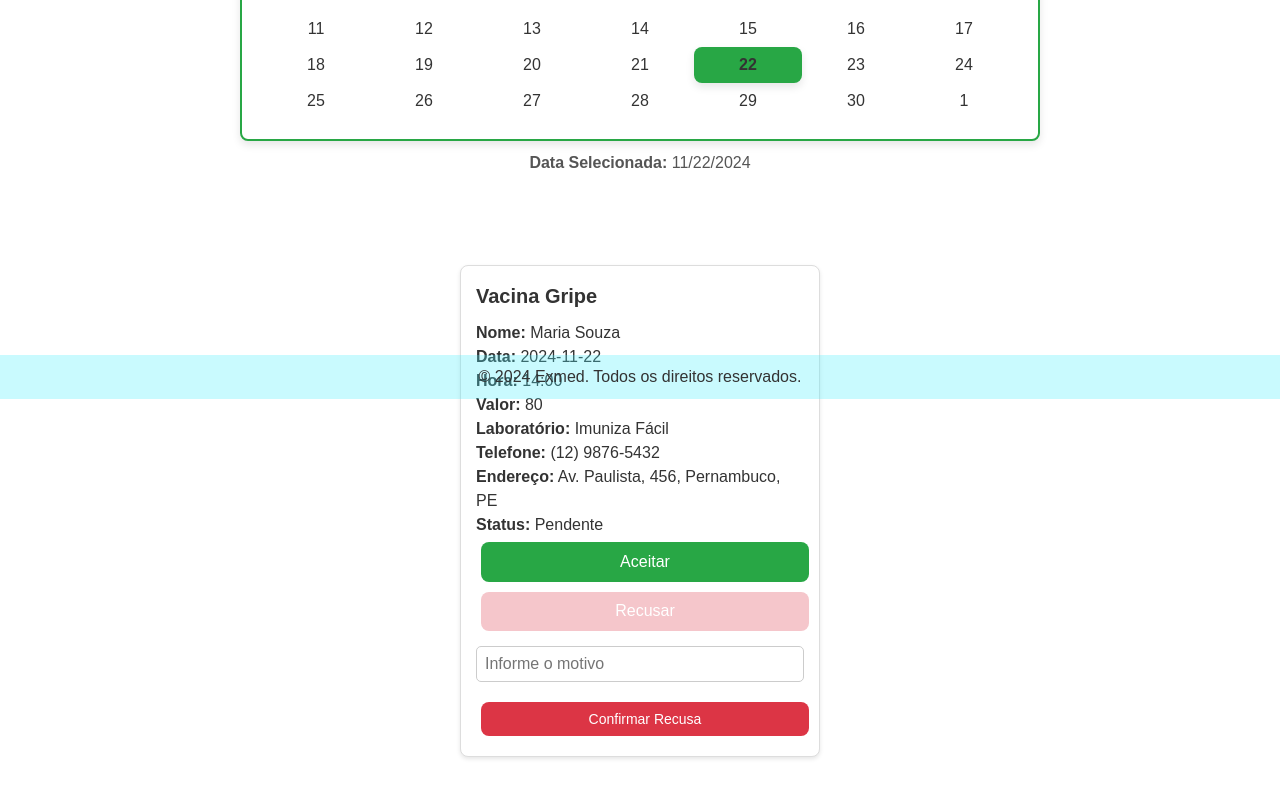
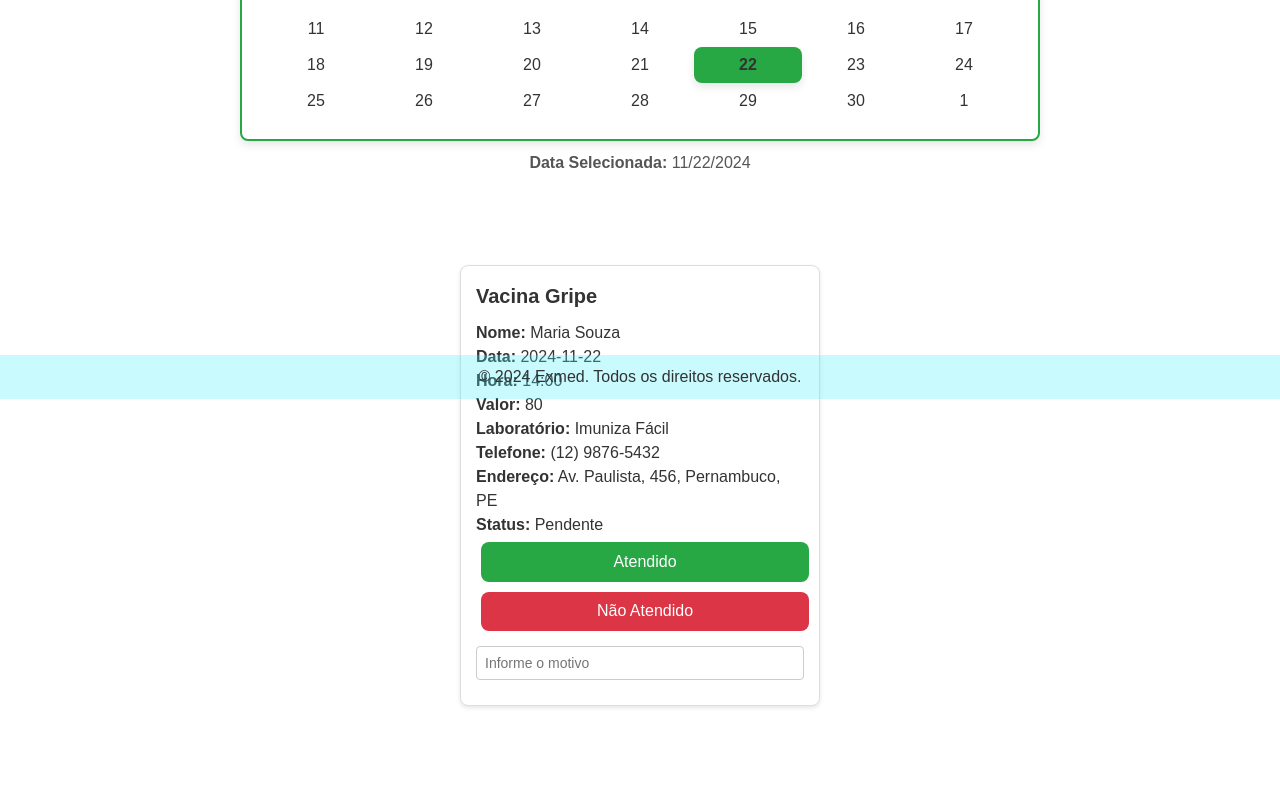
Before and after one commit to Shellbaka/projetoexmed, a React (Vite) app: page /agendamentos in a window 1280 px wide. Shown: the part 401-1198 px from the top of the page. After the commit the page ends 1167 px from the top, so only its background shows below. Built offline with nearby package versions, Linux system fonts and the light colour scheme.

Commit message:
As últimas modificações antes de uma grande mudança acontecer. Irei tentar criar uma nova página para preceder as outras duas de agendamento e fazer uma sequência.

```diff
--- a/src/pages/Agendamentos/Agendamentos.css
+++ b/src/pages/Agendamentos/Agendamentos.css
@@ -160,6 +160,23 @@ button {
   margin: 5px;
 }
 
+.button-aceitar {
+  background-color: #28a745;
+}
+
+.button-recusar {
+  background-color: #dc3545;
+}
+
+input[type="text"] {
+  margin-top: 10px;
+  padding: 8px;
+  width: 100%;
+  border: 1px solid #ccc;
+  border-radius: 4px;
+  font-size: 14px;
+}
+
 button:hover {
   background-color: #218838;
 }
--- a/src/pages/Agendamentos/Agendamentos.jsx
+++ b/src/pages/Agendamentos/Agendamentos.jsx
@@ -5,6 +5,7 @@ import './Agendamentos.css';
 
 function Agendamentos() {
   const [agendamentos, setAgendamentos] = useState([
+    // Dados de exemplo
     {
       id: 1,
       tipo: 'Vacina Variola',
@@ -83,10 +84,11 @@ function Agendamentos() {
       status: 'Pendente',
       motivoNegado: '',
     },
+    // Outros agendamentos
   ]);
 
-  const [motivoNegado, setMotivoNegado] = useState('');
   const [dataSelecionada, setDataSelecionada] = useState(new Date());
+  const [motivosNegados, setMotivosNegados] = useState({});
 
   const salvarNoLocalStorage = (id, status, motivo = '') => {
     const itemAtualizado = agendamentos.find((item) => item.id === id);
@@ -105,17 +107,22 @@ function Agendamentos() {
     }
   };
 
-  const aceitarAgendamento = (id) => {
-    salvarNoLocalStorage(id, 'Aceito');
+  const marcarComoAtendido = (id) => {
+    salvarNoLocalStorage(id, 'Atendido');
   };
 
-  const recusarAgendamento = (id) => {
-    if (!motivoNegado.trim()) {
-      alert('Por favor, forneça um motivo para recusar.');
+  const marcarComoNaoAtendido = (id) => {
+    const motivo = motivosNegados[id];
+    if (!motivo || motivo.trim() === '') {
+      alert('Por favor, forneça um motivo para marcar como Não Atendido.');
       return;
     }
-    salvarNoLocalStorage(id, 'Negado', motivoNegado);
-    setMotivoNegado('');
+    salvarNoLocalStorage(id, 'Não Atendido', motivo);
+    setMotivosNegados((prev) => ({ ...prev, [id]: '' })); // Limpa o motivo do input após salvar
+  };
+
+  const handleMotivoChange = (id, valor) => {
+    setMotivosNegados((prev) => ({ ...prev, [id]: valor }));
   };
 
   const formatarData = (data) => new Date(data).toISOString().split('T')[0];
@@ -151,31 +158,27 @@ function Agendamentos() {
             <p><strong>Telefone:</strong> {agendamento.telefone}</p>
             <p><strong>Endereço:</strong> {agendamento.endereco}</p>
             <p><strong>Status:</strong> {agendamento.status}</p>
+            {agendamento.motivoNegado && (
+              <p><strong>Motivo:</strong> {agendamento.motivoNegado}</p>
+            )}
 
             {agendamento.status === 'Pendente' && (
               <>
-                <button onClick={() => aceitarAgendamento(agendamento.id)}>Aceitar</button>
+                <button onClick={() => marcarComoAtendido(agendamento.id)} className="button-aceitar">
+                  Atendido
+                </button>
                 <button
-                  onClick={() => recusarAgendamento(agendamento.id)}
-                  className={motivoNegado.trim() ? 'button-recusar' : 'button-recusar-disabled'}
+                  onClick={() => marcarComoNaoAtendido(agendamento.id)}
+                  className="button-recusar"
                 >
-                  Recusar
+                  Não Atendido
                 </button>
-                <div>
-                  <input
-                    type="text"
-                    placeholder="Informe o motivo"
-                    value={motivoNegado}
-                    onChange={(e) => setMotivoNegado(e.target.value)}
-                  />
-                  <button
-                    onClick={() => recusarAgendamento(agendamento.id)}
-                    disabled={!motivoNegado.trim()}
-                    className="confirmar-recusa"
-                  >
-                    Confirmar Recusa
-                  </button>
-                </div>
+                <input
+                  type="text"
+                  placeholder="Informe o motivo"
+                  value={motivosNegados[agendamento.id] || ''}
+                  onChange={(e) => handleMotivoChange(agendamento.id, e.target.value)}
+                />
               </>
             )}
           </div>
--- a/src/pages/Agendamentos/Atendidos.jsx
+++ b/src/pages/Agendamentos/Atendidos.jsx
@@ -7,7 +7,7 @@ function Atendidos() {
   const [dataSelecionada, setDataSelecionada] = useState(new Date());
   const [atendimentos, setAtendimentos] = useState([]);
 
-  // Carregar atendimentos do localStorage, sem duplicações
+  // Carregar atendimentos do localStorage
   useEffect(() => {
     const dadosSalvos = JSON.parse(localStorage.getItem('atendimentos')) || [];
     setAtendimentos(dadosSalvos);
@@ -36,14 +36,21 @@ function Atendidos() {
           atendimentosFiltrados.map((item) => (
             <div key={item.id} className="atendido-card">
               <h3>{item.tipo}</h3>
-              <p><strong>Status:</strong> {item.status}</p>
-              {item.status === 'Negado' && (
-                <p><strong>Negado por:</strong> {item.motivoNegado}</p>
+              <p>
+                <strong>Status:</strong>{' '}
+                {item.status === 'Atendido'
+                  ? 'Atendimento Concluído'
+                  : 'Atendimento Não Concluído'}
+              </p>
+              {item.status === 'Não Atendido' && item.motivoNegado && (
+                <p>
+                  <strong>Motivo:</strong> {item.motivoNegado}
+                </p>
               )}
               <p><strong>Nome:</strong> {item.nome}</p>
               <p><strong>Data:</strong> {item.data}</p>
               <p><strong>Hora:</strong> {item.hora}</p>
-              <p><strong>Valor:</strong> {item.valor}</p> {/* Campo valor adicionado */}
+              <p><strong>Valor:</strong> {item.valor}</p>
               <p><strong>Telefone:</strong> {item.telefone}</p>
               <p><strong>Endereço:</strong> {item.endereco}</p>
             </div>
```
